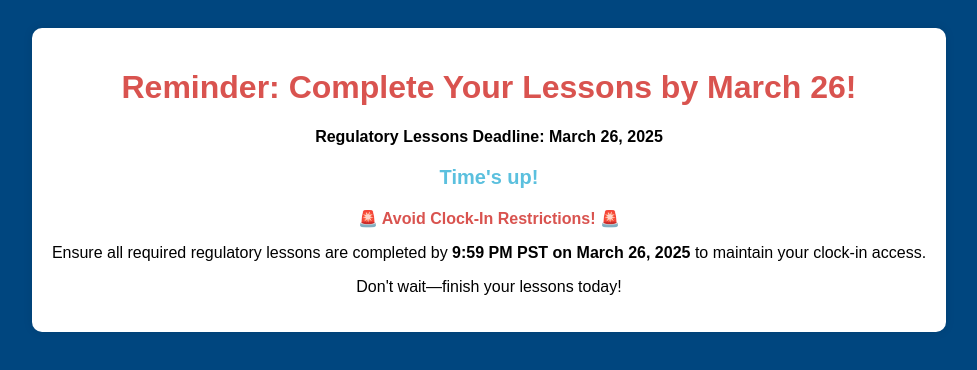
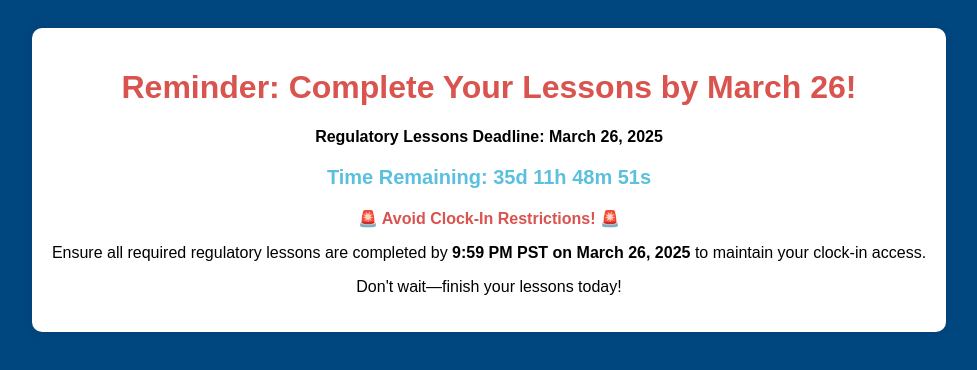
Before and after one commit to tkgallagher/LessonCountdown, a plain HTML site: page index.html in a window 1280 px wide. Shown: the whole page, without its empty margins (151-1128 px from the left). Drawn offline with Linux system fonts and the light colour scheme.

Commit message:
Due Date - May 7,2025

```diff
--- a/index.html
+++ b/index.html
@@ -31,7 +31,7 @@
     </style>
     <script>
         function updateCountdown() {
-            const deadline = new Date('March 26, 2025 21:59:59 PST').getTime();
+            const deadline = new Date('May 07, 2025 21:59:59 PST').getTime();
             const now = new Date().getTime();
             const timeLeft = deadline - now;
 
```
